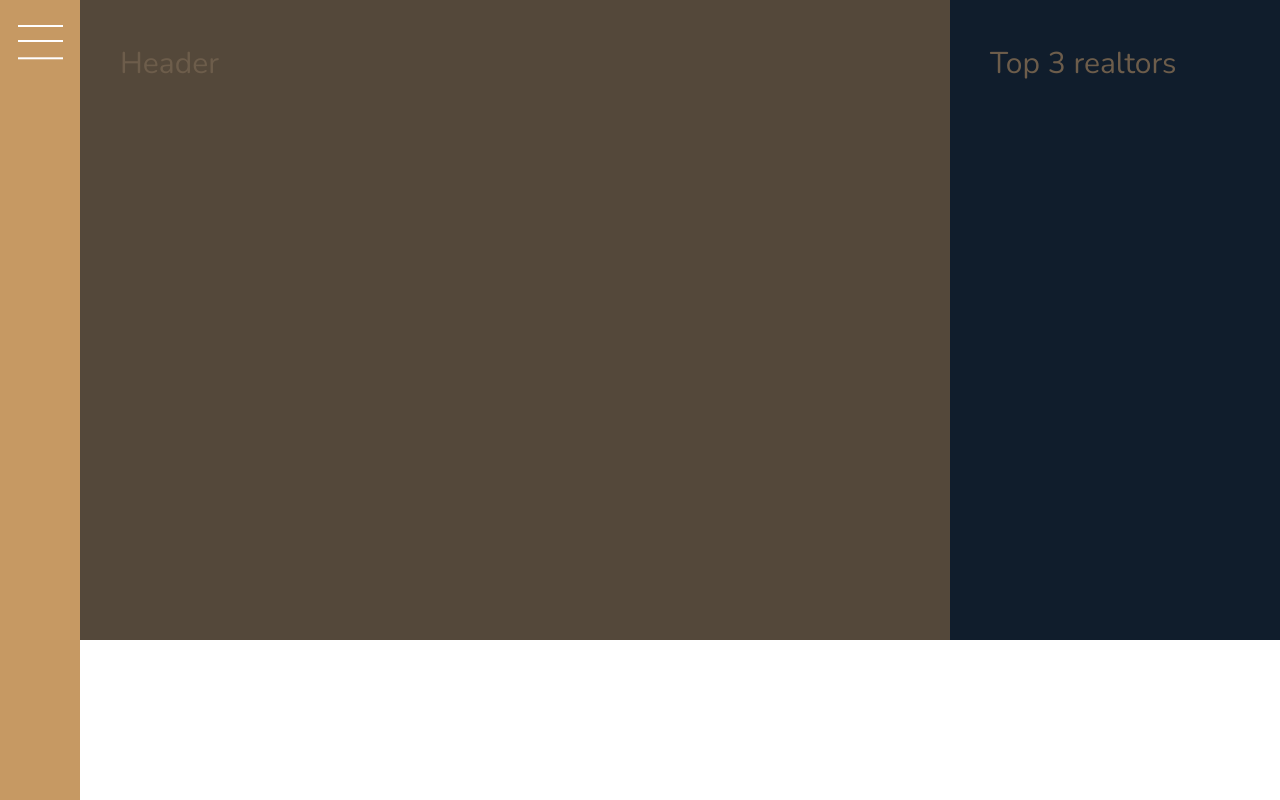
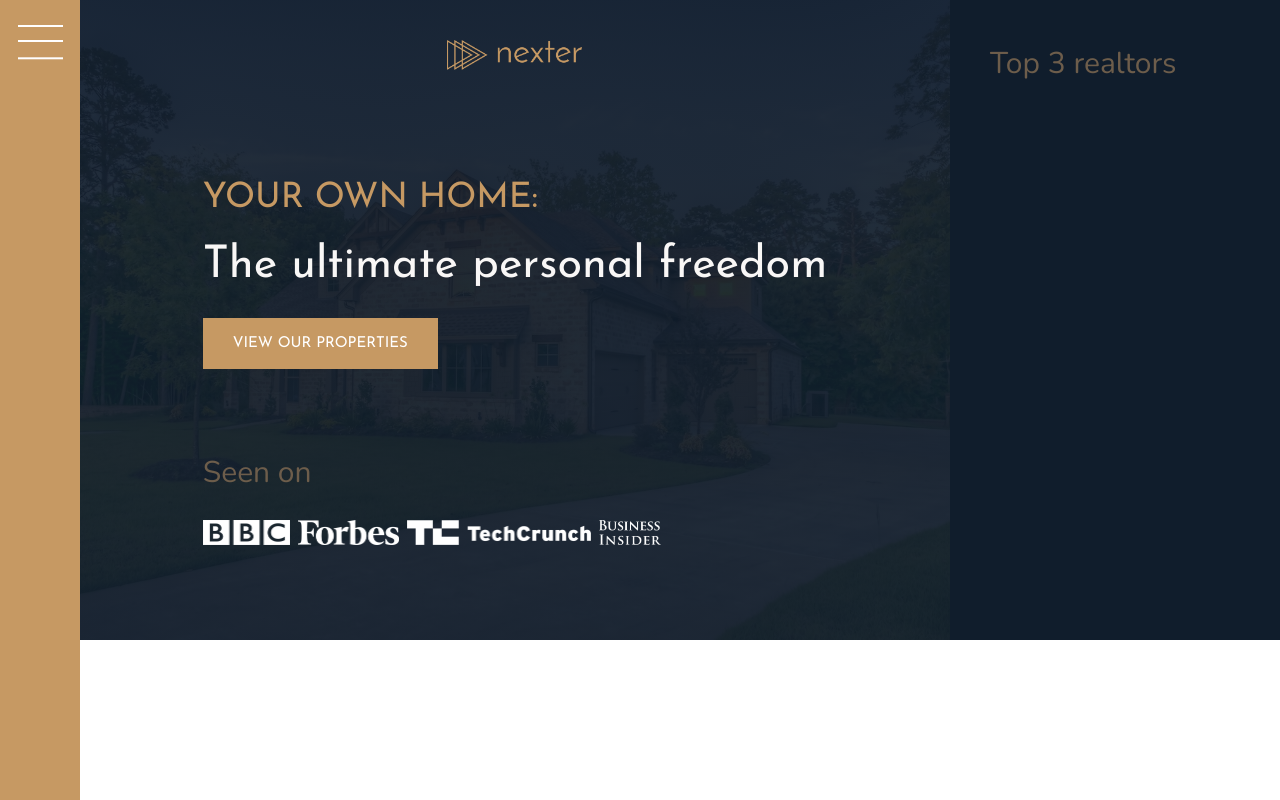
Before and after one commit to mujtaba-basheer/nexter, a website: page index.html in a window 1280 px wide. Shown: the top 800 px of the page. Drawn offline with nearby package versions, Linux system fonts and the light colour scheme.

Commit message:
Building the Header - Part 1

```diff
--- a/index.html
+++ b/index.html
@@ -19,8 +19,19 @@
     </div>
 
     <header class="header">
-        Header
+        <img src="img/logo.png" alt="Nexter logo" class="header__logo">
+        <h3 class="heading-3">Your own home:</h3>
+        <h1 class="heading-1">The ultimate personal freedom</h1>
+        <button class="btn header__btn">View our properties</button>
+        <div class="header__seenon-text">Seen on</div>
+        <div class="header__seenon-logos">
+            <img src="img/logo-bbc.png" alt="Seen on logo 1">
+            <img src="img/logo-forbes.png" alt="Seen on logo 2">
+            <img src="img/logo-techcrunch.png" alt="Seen on logo 3">
+            <img src="img/logo-bi.png" alt="Seen on logo 4">
+        </div>
     </header>
+
     <div class="realtors">
         Top 3 realtors
     </div>
--- a/sass/_header.scss
+++ b/sass/_header.scss
@@ -1,5 +1,38 @@
 .header {
     background-color: $color-grey-dark-1;
+    grid-column: full-start / col-end 6;
+    background-image: linear-gradient(
+            rgba($color-secondary, 0.93),
+            rgba($color-secondary, 0.93)
+        ),
+        url(../img/hero.jpeg);
+    background-size: cover;
+    background-position: center;
+    padding: 8rem;
+    padding-top: 4rem;
 
-    grid-column: full-start / col-end 6;
+    display: grid;
+    grid-template-rows: 1fr min-content 6rem 1fr;
+    grid-template-columns: max-content;
+    row-gap: 1.5rem;
+    justify-content: center;
+
+    &__logo {
+        height: 3rem;
+        justify-self: center;
+    }
+
+    &__btn {
+        align-self: flex-start;
+        justify-self: start;
+    }
+
+    &__seenon-text {
+    }
+
+    &__seenon-logos {
+        img {
+            height: 2.5rem;
+        }
+    }
 }
--- a/sass/_typography.scss
+++ b/sass/_typography.scss
@@ -5,6 +5,9 @@
 
 .heading-1 {
     @extend %heading;
+    font-size: 4.5rem;
+    color: $color-grey-light-1;
+    line-height: 1;
 }
 
 .heading-2 {
```
Also changed, not shown: css/style.css.
